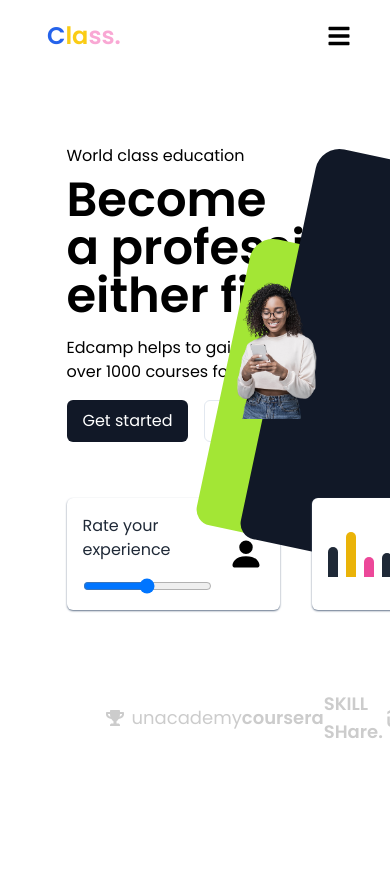
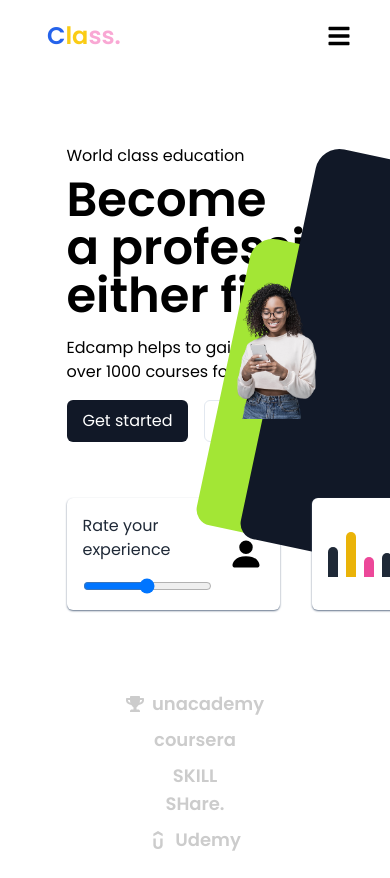
Before and after one commit to mjay0100/steamledge-class, a React (Vite) app: page / in a window 390 px wide. Shown: the top 878 px of the page. Before the commit the page ends 844 px from the top, so only its background shows below. Built offline with nearby package versions, Linux system fonts and the light colour scheme.

Commit message:
added responsiveness

```diff
--- a/src/Components/Footer.jsx
+++ b/src/Components/Footer.jsx
@@ -3,20 +3,26 @@ import { SiUdemy } from "react-icons/si";
 
 const Footer = () => {
   return (
-    <section className="flex justify-between w-1/2 text-[#ccc] font-semibold mx-auto mt-[1.5rem] mb-[1rem] text-lg">
-      <div className="flex items-center gap-2">
-        <FaTrophy />
-        <h1 className="font-normal">unacademy</h1>
-      </div>
-      <h1>coursera</h1>
-      <h1 className="">
+    <section className="block  text-center md:flex justify-between w-4/6 text-[#ccc] font-semibold mx-auto mt-[1.5rem] mb-[1rem] text-lg">
+      <h1 className=" justify-center mb-2 md:justify-start items-center flex gap-2">
+        {" "}
+        <span>
+          <FaTrophy />
+        </span>{" "}
+        unacademy
+      </h1>
+      <h1 className="mb-2">coursera</h1>
+      <h1 className="mb-2">
         SKILL <br />
         SHare.
       </h1>
-      <div className="flex items-center gap-2">
-        <SiUdemy />
-        <h1>Udemy</h1>
-      </div>
+      <h1 className=" justify-center md:justify-start items-center flex gap-2">
+        <span>
+          {" "}
+          <SiUdemy />
+        </span>
+        Udemy
+      </h1>
     </section>
   );
 };
```
